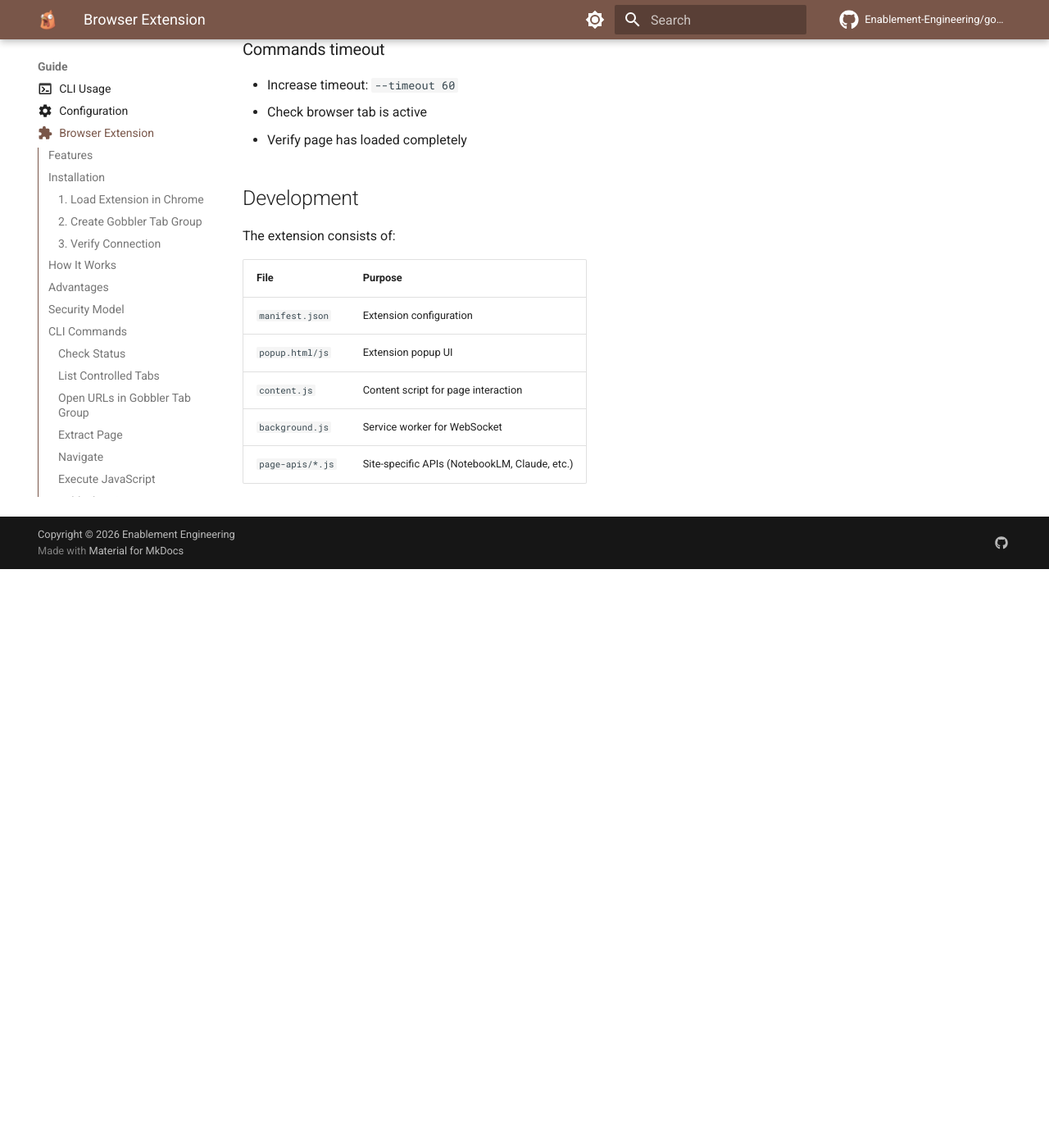
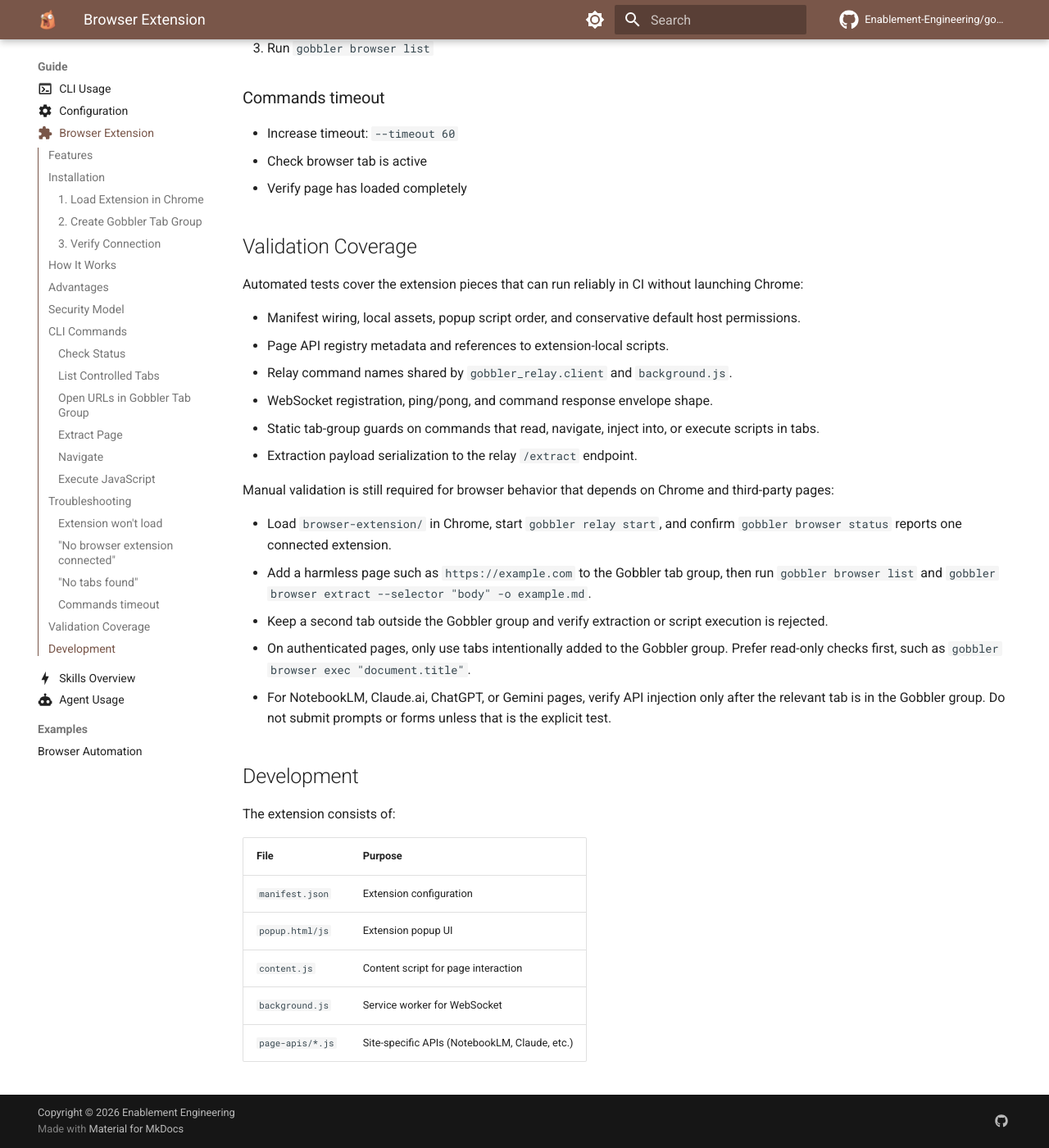
Before and after one commit to Enablement-Engineering/gobbler, an MkDocs documentation site: the page built from docs/browser-extension.md, in a window 1280 px wide and 1400 px high, scrolled down 3517 px. Shown: the whole window at 82% size. Built offline with MkDocs 1.6.1 and Material for MkDocs 9.7.7, drawn with Linux system fonts in a browser that asks for light colours; comment, search, counter and statistics services are not loaded; before the commit the page ends 4211 px from its top, so only the background shows below that; some of the changed text lies outside the part shown.

Commit message:
test: add browser extension static validation (#53)

```diff
--- a/docs/browser-extension.md
+++ b/docs/browser-extension.md
@@ -4,14 +4,16 @@ icon: material/puzzle
 
 # Browser Extension
 
-The Gobbler browser extension enables bidirectional communication between Gobbler and your browser, allowing extraction of authenticated content and browser automation.
+The Gobbler browser extension enables bidirectional communication between Gobbler and your
+browser for intentionally selected tabs. It can extract authenticated pages when those pages are
+already open in the browser and have been added to the Gobbler tab group.
 
 ## Features
 
 - Extract current page content (works with authenticated sessions)
 - Extract with CSS selectors
-- Navigate pages programmatically
-- Execute JavaScript in browser tabs
+- Navigate selected Gobbler tabs programmatically
+- Execute JavaScript in selected Gobbler tabs
 - Control AI chat interfaces (NotebookLM, Claude.ai, ChatGPT, Gemini)
 
 ## Installation
@@ -56,11 +58,12 @@ Response with markdown
 ## Advantages
 
 - Uses your real browser session (no cookie copying)
-- Uses your real browser session without copying cookies
 - Can access pages you are already authenticated to when those tabs are intentionally placed in the Gobbler tab group
-- Full JavaScript execution capability
+- JavaScript execution in selected Gobbler tabs
 
-Sites may still rate-limit, block, or detect automated behavior. Use browser automation only on pages the user explicitly asks to use.
+The extension does not bypass site access controls or bot detection. Sites may still rate-limit,
+block, or detect automated behavior. Use browser automation only on pages the user explicitly asks
+to use.
 
 ## Security Model
 
@@ -73,6 +76,9 @@ To add a tab to the group:
 To remove a tab:
 1. Right-click the tab
 2. Select "Remove from group"
+
+Do not submit forms, send messages, or take account-changing actions unless the user explicitly
+requests that action.
 
 ## CLI Commands
 
@@ -151,6 +157,30 @@ gobbler browser exec "document.querySelectorAll('h1').length"
 - Check browser tab is active
 - Verify page has loaded completely
 
+## Validation Coverage
+
+Automated tests cover the extension pieces that can run reliably in CI without launching Chrome:
+
+- Manifest wiring, local assets, popup script order, and conservative default host permissions.
+- Page API registry metadata and references to extension-local scripts.
+- Relay command names shared by `gobbler_relay.client` and `background.js`.
+- WebSocket registration, ping/pong, and command response envelope shape.
+- Static tab-group guards on commands that read, navigate, inject into, or execute scripts in tabs.
+- Extraction payload serialization to the relay `/extract` endpoint.
+
+Manual validation is still required for browser behavior that depends on Chrome and third-party
+pages:
+
+- Load `browser-extension/` in Chrome, start `gobbler relay start`, and confirm
+  `gobbler browser status` reports one connected extension.
+- Add a harmless page such as `https://example.com` to the Gobbler tab group, then run
+  `gobbler browser list` and `gobbler browser extract --selector "body" -o example.md`.
+- Keep a second tab outside the Gobbler group and verify extraction or script execution is rejected.
+- On authenticated pages, only use tabs intentionally added to the Gobbler group. Prefer read-only
+  checks first, such as `gobbler browser exec "document.title"`.
+- For NotebookLM, Claude.ai, ChatGPT, or Gemini pages, verify API injection only after the relevant
+  tab is in the Gobbler group. Do not submit prompts or forms unless that is the explicit test.
+
 ## Development
 
 The extension consists of:
```
Also changed, not shown: browser-extension/README.md (+20 -13 lines), docs/examples/browser-automation.md (+3 -9 lines), 2 other files.
